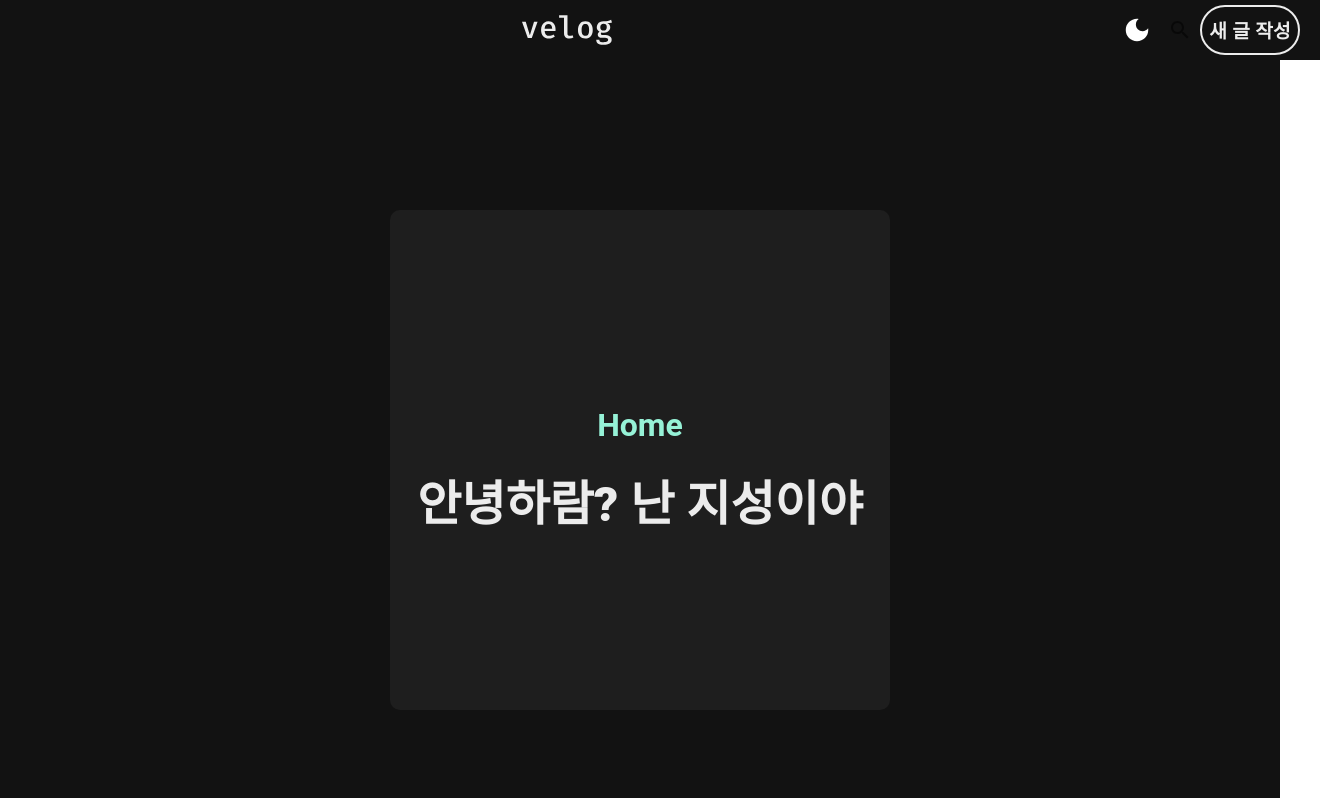
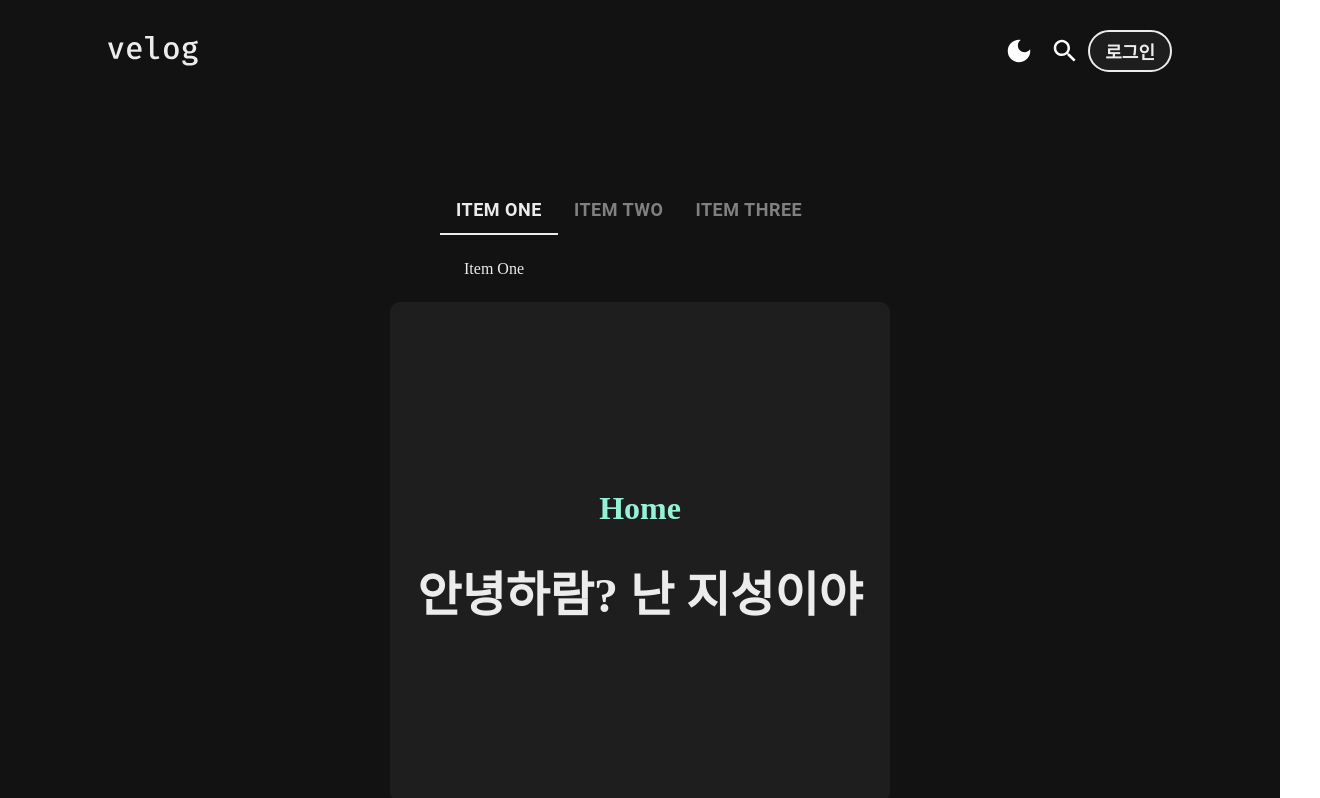
Before and after one commit to parkkr-js/Velog_clone, a React (Create React App) app in the folder velog_client/: page / in a window 1280 px wide. Shown: the top 798 px of the page, 1320 px wide, since content can reach past the window. Built offline with nearby package versions, Linux system fonts and the light colour scheme.

Commit message:
create tabBar

```diff
--- a/velog_client/package.json
+++ b/velog_client/package.json
@@ -6,6 +6,7 @@
     "@emotion/react": "^11.11.3",
     "@emotion/styled": "^11.11.0",
     "@mui/icons-material": "^5.15.4",
+    "@mui/lab": "^5.0.0-alpha.160",
     "@mui/material": "^5.15.4",
     "@mui/styled-engine-sc": "^6.0.0-alpha.12",
     "@testing-library/jest-dom": "^5.17.0",
--- a/velog_client/src/App.tsx
+++ b/velog_client/src/App.tsx
@@ -2,15 +2,13 @@ import Router from "./router/Router";
 import { ThemeProvider } from "styled-components";
 import theme from "./styles/theme";
 import GlobalStyle from "./styles/GlobalStyle";
-import Navbar from "./components/organisms/navbar";
 import { StyledEngineProvider } from "@mui/styled-engine";
 
 function App() {
   return (
     <StyledEngineProvider injectFirst>
       <ThemeProvider theme={theme}>
-        <GlobalStyle />
-        <Navbar />
+        {/* <GlobalStyle /> */}
         <Router />
       </ThemeProvider>
     </StyledEngineProvider>
--- a/velog_client/src/components/atoms/MainLogo.jsx
+++ b/velog_client/src/components/atoms/MainLogo.jsx
@@ -16,8 +16,6 @@ export default MainLogo;
 const Logo = styled(VelogLogo)`
   fill: ${theme.colors.text1};
   width: 90px;
-  height: 90px;
-  margin: 0 auto;
-  display: block;
+  height: fit-content;
   cursor: pointer;
 `;
--- a/velog_client/src/components/atoms/SearchBtn.tsx
+++ b/velog_client/src/components/atoms/SearchBtn.tsx
@@ -1,12 +1,18 @@
 import SearchIcon from '@mui/icons-material/Search';
 import IconButton from '@mui/material/IconButton';
+import styled from 'styled-components';
 
 const SearchBtn = () => {
   return (
     <IconButton>
-      <SearchIcon />
+      <CustomSearchIcon />
     </IconButton>
   );
 };
 
 export default SearchBtn;
+
+const CustomSearchIcon = styled(SearchIcon)`
+  color: white;
+  font-size: 30px;
+`;
--- a/velog_client/src/components/atoms/WriteBtn.tsx
+++ b/velog_client/src/components/atoms/WriteBtn.tsx
@@ -3,31 +3,27 @@ import theme from "../../styles/theme";
 
 const WriteBtn = () => {
   return (
-    <Container>
-      <Button>새 글 작성</Button>
-    </Container>
+    <>
+      <Button>로그인</Button>
+    </>
   );
 };
 
 export default WriteBtn;
 
-const Container = styled.div`
-  display: flex;
-  align-items: center;
-  justify-content: center;
-`;
-
 const Button = styled.button`
-  width: 100px;
-  height: 50px;
-  background-color: transparent;
+  width: fit-content;
+  height: auto;
+  padding: 6px 15px;
+  background-color: ${theme.colors.background2};
   color: ${theme.colors.text1};
   border-radius: 30px;
   border: 2px solid ${theme.colors.text1};
   cursor: pointer;
-  font-size: 1.2rem;
-  font-weight: 700;
+  font-size: ${theme.fontSizes.button1};
+  font-weight: ${theme.fontWeights.button1};
   &:hover {
-    background-color: ${theme.colors.primary2};
+    background-color: ${theme.colors.text1};
+    color: ${theme.colors.background1};
   }
 `;
--- /dev/null
+++ b/velog_client/src/components/molecules/LabTabs.tsx
@@ -0,0 +1,60 @@
+import * as React from "react";
+import { useState } from "react";
+import Box from "@mui/material/Box";
+import Tab from "@mui/material/Tab";
+import TabContext from "@mui/lab/TabContext";
+import TabList from "@mui/lab/TabList";
+import TabPanel from "@mui/lab/TabPanel";
+import theme from "../../styles/theme";
+import styled from "styled-components";
+
+const LabTabs = () => {
+  const [value, setValue] = useState("1");
+
+  const handleChange = (event: React.SyntheticEvent, newValue: string) => {
+    setValue(newValue);
+  };
+
+  return (
+    <StyledBox>
+      <TabContext value={value}>
+        <StyledBox>
+          <StyledTabList onChange={handleChange}>
+            <StyledTab label="Item One" value="1" />
+            <StyledTab label="Item Two" value="2" />
+            <StyledTab label="Item Three" value="3" />
+          </StyledTabList>
+        </StyledBox>
+        <TabPanel value="1">Item One</TabPanel>
+        <TabPanel value="2">Item Two</TabPanel>
+        <TabPanel value="3">Item Three</TabPanel>
+      </TabContext>
+    </StyledBox>
+  );
+};
+
+export default LabTabs;
+
+const StyledBox = styled(Box)`
+  width: 400px;
+  background-color: ${theme.colors.background1};
+  color: ${theme.colors.text1};
+`;
+
+const StyledTabList = styled(TabList)`
+  border-bottom: 1px solid;
+  border-color: ${theme.colors.background1};
+  .MuiTabs-indicator {
+    background-color: ${theme.colors.text1};
+  }
+`;
+
+const StyledTab = styled(Tab)`
+  font-size: ${theme.fontSizes.button1};
+  font-weight: ${theme.fontWeights.button1};
+  color: ${theme.colors.text2};
+
+  &.Mui-selected {
+    color: ${theme.colors.text1};
+  }
+`;
--- /dev/null
+++ b/velog_client/src/components/organisms/NavBar.tsx
@@ -0,0 +1,40 @@
+import styled from "styled-components";
+import theme from "../../styles/theme";
+import DarkModeBtn from "../atoms/DarkModeBtn";
+import WriteBtn from "../atoms/WriteBtn";
+import SearchBtn from "../atoms/SearchBtn";
+import MainLogo from "../atoms/MainLogo";
+
+const NavBar = () => {
+  return (
+    <Container>
+      <MainLogo />
+      <Box>
+        <DarkModeBtn />
+        <SearchBtn />
+        <WriteBtn />
+      </Box>
+    </Container>
+  );
+};
+
+export default NavBar;
+
+const Container = styled.div`
+  display: flex;
+  flex-direction: row;
+  padding: 20px 100px 20px 100px;
+  width: 100%;
+  background-color: ${theme.colors.background1};
+  align-items: center;
+  justify-content: space-between;
+  box-sizing: border-box;
+`;
+
+const Box = styled.div`
+  display: flex;
+  flex-direction: row;
+  background-color: ${theme.colors.background1};
+  align-items: center;
+  justify-content: space-between;
+`;
--- a/velog_client/src/components/organisms/navbar/index.tsx
+++ /dev/null
@@ -1,37 +0,0 @@
-import styled from "styled-components";
-import theme from "../../../styles/theme";
-import DarkModeBtn from "../../atoms/DarkModeBtn";
-import WriteBtn from "../../atoms/WriteBtn";
-import SearchBtn from "../../atoms/SearchBtn";
-import MainLogo from "../../atoms/MainLogo";
-
-const Navbar = () => {
-  return (
-    <Container>
-      <MainLogo />
-      <Box>
-        <DarkModeBtn />
-        <SearchBtn />
-        <WriteBtn />
-      </Box>
-    </Container>
-  );
-};
-
-export default Navbar;
-
-const Container = styled.div`
-  width: 100%;
-  height: 60px;
-  background-color: ${theme.colors.background1};
-  display: flex;
-  align-items: center;
-  justify-content: space-between;
-  padding: 0 20px;
-`;
-
-const Box = styled.div`
-  display: flex;
-  align-items: center;
-  justify-content: center;
-`;
--- /dev/null
+++ b/velog_client/src/components/templates/index.tsx
@@ -0,0 +1,23 @@
+import styled from "styled-components";
+import theme from "../../styles/theme";
+
+const Template = () => {
+  return (
+    <>
+      <TemplateBackground />
+    </>
+  );
+};
+
+export default Template;
+
+const TemplateBackground = styled.div`
+  position: fixed;
+  top: 0;
+  left: 0;
+  width: 100vw;
+  height: 100vh;
+  background-color: ${theme.colors.background1};
+  background-attachment: fixed;
+  z-index: -1;
+`;
--- a/velog_client/src/pages/index.tsx
+++ b/velog_client/src/pages/index.tsx
@@ -1,25 +1,32 @@
 import styled from "styled-components";
 import theme from "../styles/theme";
+import Template from "../components/templates";
+import LabTabs from "../components/molecules/LabTabs";
 
 export default function Home() {
   return (
+    <>
+      <Template />
       <Container>
+        <LabTabs />
         <Box>
           <H1>Home</H1>
           <Body>안녕하람? 난 지성이야</Body>
         </Box>
       </Container>
+    </>
   );
 }
 
 const Container = styled.div`
   display: flex;
   flex-direction: column;
-  width: 100vw;
+  padding: 20px;
+  width: 100%;
   height: 100vh;
   align-items: center;
   justify-content: center;
-  background-color: ${theme.colors.background1};
+  box-sizing: border-box;
 `;
 
 const Box = styled.div`
--- a/velog_client/src/router/Router.tsx
+++ b/velog_client/src/router/Router.tsx
@@ -1,10 +1,12 @@
 import { Routes, Route } from "react-router-dom";
 import { BrowserRouter } from "react-router-dom";
 import Home from "../pages";
+import NavBar from "../components/organisms/NavBar";
 
 function Router() {
   return (
     <BrowserRouter>
+     <NavBar />
       <Routes>
         <Route path="/" element={<Home />} />
       </Routes>
--- a/velog_client/src/styles/theme.tsx
+++ b/velog_client/src/styles/theme.tsx
@@ -8,6 +8,22 @@ const theme = {
     text1: '#ECECEC',
     text2: '#808080',
   },
+  fontSizes: {
+    header0: "50px",
+    header1: "45px",
+    subtitle: "30px",
+    body1: "16px",
+    body2: "14px",
+    button1: "18px",
+  },
+  fontWeights: {
+    header0: "800",
+    header1: "700",
+    subtitle1: "700",
+    body1: "700",
+    body2: "400",
+    button1: "700",
+  },
 };
 
 export default theme;
```
Also changed, not shown: 1 other file (tests, documents, lock files or other folders). Lines whose indentation alone changed are shown as unchanged.
